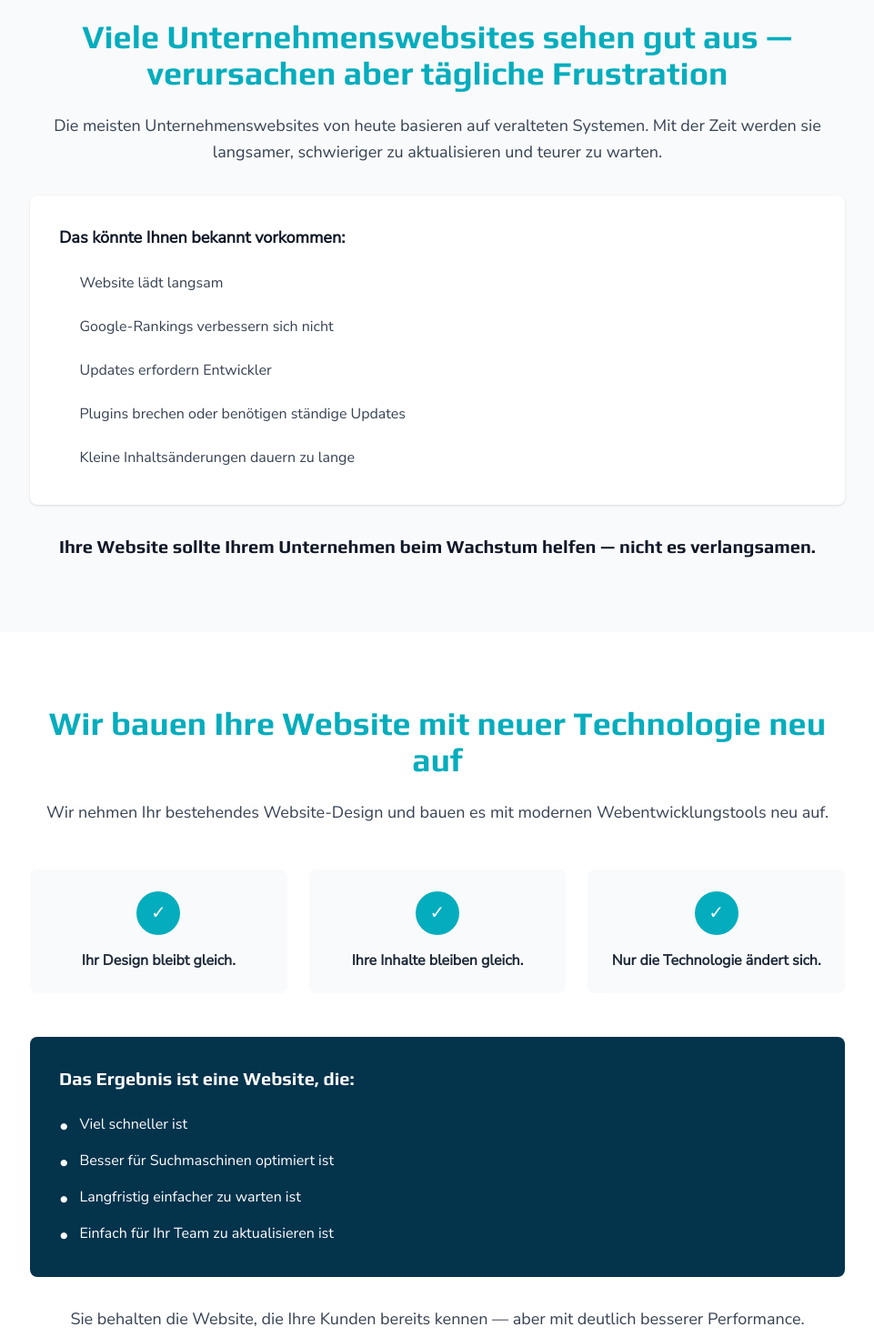
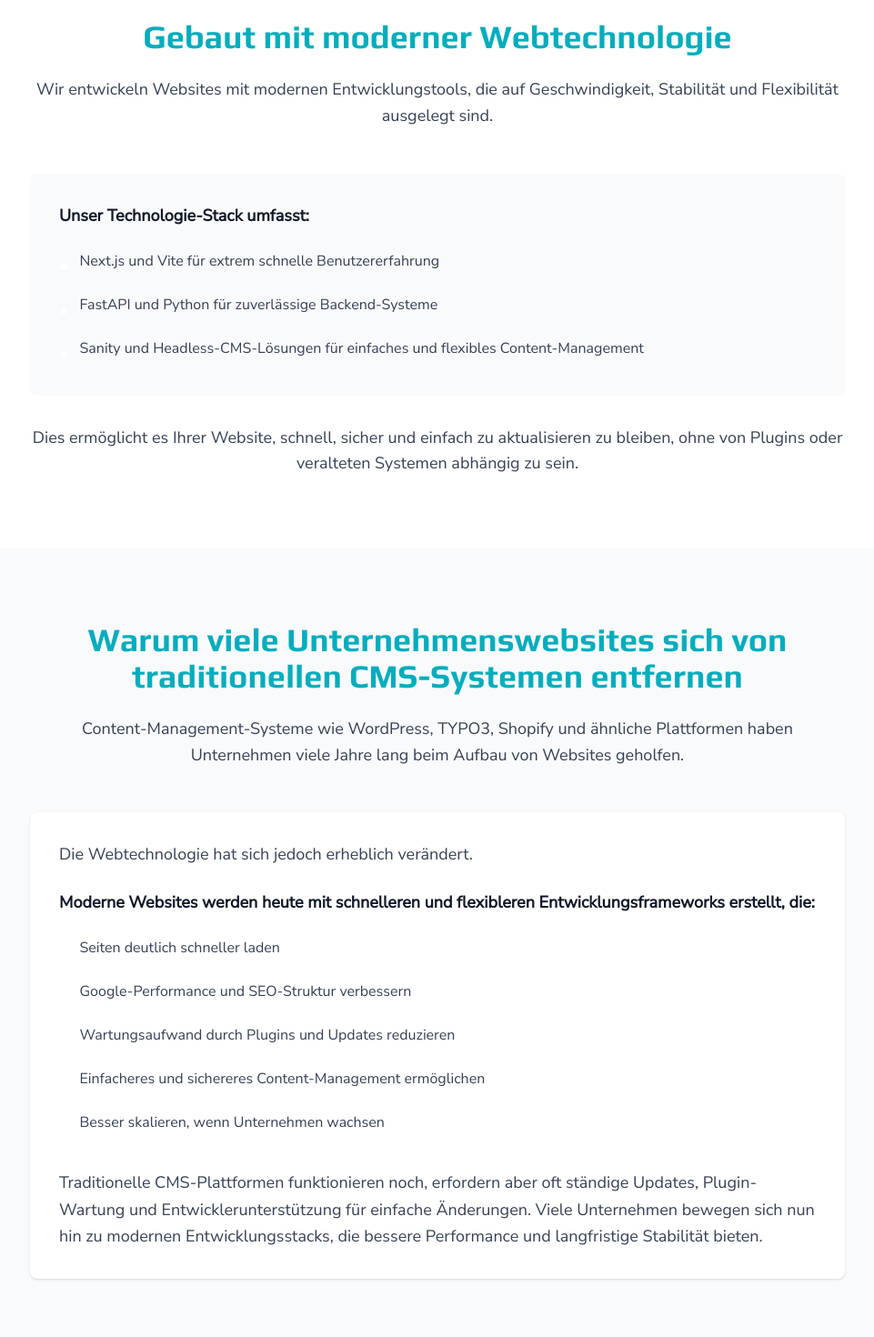
Before and after one commit to reidevaliaj/code-studio, a Next.js app: page /de/website-rebuild in a window 1280 px wide. Shown: the part 860-2330 px from the top of the page at 91% size, without its empty margins (159-1120 px from the left). Built offline with nearby package versions, Linux system fonts and the light colour scheme.

Commit message:
Last changes6

```diff
--- /dev/null
+++ b/src/app/[locale]/website-rebuild/ModernTechSection.tsx
@@ -0,0 +1,41 @@
+'use client';
+
+import { useTranslations } from 'next-intl';
+import Section from '../../../components/Section';
+
+export default function ModernTechSection() {
+  const t = useTranslations('websiteRebuild.modernTech');
+
+  return (
+    <Section className="py-20 bg-white">
+      <div className="max-w-4xl mx-auto">
+        <div className="text-center mb-12">
+          <h2 className="text-3xl lg:text-4xl font-bold text-gray-900 mb-6 font-heading">
+            {t('title')}
+          </h2>
+          <p className="text-lg text-gray-700 mb-8 leading-relaxed font-sans">
+            {t('description')}
+          </p>
+        </div>
+
+        <div className="bg-gray-50 p-8 rounded-lg mb-8">
+          <p className="text-lg font-semibold text-gray-900 mb-6 font-sans">
+            {t('intro')}
+          </p>
+          <ul className="space-y-4">
+            {t.raw('technologies').map((tech: string, index: number) => (
+              <li key={index} className="flex items-start gap-3">
+                <span className="text-accent-2 text-xl mt-1">•</span>
+                <span className="text-gray-700 font-sans">{tech}</span>
+              </li>
+            ))}
+          </ul>
+        </div>
+
+        <p className="text-center text-lg text-gray-700 font-sans">
+          {t('conclusion')}
+        </p>
+      </div>
+    </Section>
+  );
+}
--- a/src/app/[locale]/website-rebuild/ProblemSection.tsx
+++ /dev/null
@@ -1,37 +0,0 @@
-'use client';
-
-import { useTranslations } from 'next-intl';
-import Section from '../../../components/Section';
-
-export default function ProblemSection() {
-  const t = useTranslations('websiteRebuild.problem');
-
-  return (
-    <Section className="py-20 bg-gray-50">
-      <div className="max-w-4xl mx-auto text-center">
-        <h2 className="text-3xl lg:text-4xl font-bold text-gray-900 mb-6 font-heading">
-          {t('title')}
-        </h2>
-        <p className="text-lg text-gray-700 mb-8 leading-relaxed font-sans">
-          {t('description')}
-        </p>
-        <div className="bg-white p-8 rounded-lg shadow-sm mb-8 text-left">
-          <p className="text-lg font-semibold text-gray-900 mb-6 font-sans">
-            {t('intro')}
-          </p>
-          <ul className="space-y-4">
-            {t.raw('issues').map((issue: string, index: number) => (
-              <li key={index} className="flex items-start gap-3">
-                <span className="text-accent-2 text-xl mt-1">•</span>
-                <span className="text-gray-700 font-sans">{issue}</span>
-              </li>
-            ))}
-          </ul>
-        </div>
-        <p className="text-xl font-semibold text-gray-900 font-heading">
-          {t('conclusion')}
-        </p>
-      </div>
-    </Section>
-  );
-}
--- a/src/app/[locale]/website-rebuild/SolutionSection.tsx
+++ /dev/null
@@ -1,50 +0,0 @@
-'use client';
-
-import { useTranslations } from 'next-intl';
-import Section from '../../../components/Section';
-
-export default function SolutionSection() {
-  const t = useTranslations('websiteRebuild.solution');
-
-  return (
-    <Section className="py-20 bg-white">
-      <div className="max-w-4xl mx-auto">
-        <div className="text-center mb-12">
-          <h2 className="text-3xl lg:text-4xl font-bold text-gray-900 mb-6 font-heading">
-            {t('title')}
-          </h2>
-          <p className="text-lg text-gray-700 mb-8 leading-relaxed font-sans">
-            {t('description')}
-          </p>
-        </div>
-
-        <div className="grid grid-cols-1 md:grid-cols-3 gap-6 mb-12">
-          {t.raw('points').map((point: string, index: number) => (
-            <div key={index} className="bg-gray-50 p-6 rounded-lg text-center">
-              <div className="w-12 h-12 bg-accent-2 rounded-full flex items-center justify-center mx-auto mb-4">
-                <span className="text-white text-xl">✓</span>
-              </div>
-              <p className="text-gray-800 font-semibold font-sans">{point}</p>
-            </div>
-          ))}
-        </div>
-
-        <div className="bg-accent text-white p-8 rounded-lg">
-          <p className="text-xl font-semibold mb-6 font-heading">{t('result')}</p>
-          <ul className="space-y-3">
-            {t.raw('benefits').map((benefit: string, index: number) => (
-              <li key={index} className="flex items-start gap-3">
-                <span className="text-accent-2 text-xl">•</span>
-                <span className="font-sans">{benefit}</span>
-              </li>
-            ))}
-          </ul>
-        </div>
-
-        <p className="text-center text-lg text-gray-700 mt-8 font-sans">
-          {t('conclusion')}
-        </p>
-      </div>
-    </Section>
-  );
-}
--- /dev/null
+++ b/src/app/[locale]/website-rebuild/WhyMoveAwaySection.tsx
@@ -0,0 +1,46 @@
+'use client';
+
+import { useTranslations } from 'next-intl';
+import Section from '../../../components/Section';
+
+export default function WhyMoveAwaySection() {
+  const t = useTranslations('websiteRebuild.whyMoveAway');
+
+  return (
+    <Section className="py-20 bg-gray-50">
+      <div className="max-w-4xl mx-auto">
+        <div className="text-center mb-12">
+          <h2 className="text-3xl lg:text-4xl font-bold text-gray-900 mb-6 font-heading">
+            {t('title')}
+          </h2>
+          <p className="text-lg text-gray-700 mb-8 leading-relaxed font-sans">
+            {t('description')}
+          </p>
+        </div>
+
+        <div className="bg-white p-8 rounded-lg shadow-sm mb-8">
+          <p className="text-lg text-gray-700 mb-6 leading-relaxed font-sans">
+            {t('intro')}
+          </p>
+
+          <p className="text-lg font-semibold text-gray-900 mb-6 font-sans">
+            {t('modernBenefits')}
+          </p>
+
+          <ul className="space-y-4 mb-8">
+            {t.raw('benefits').map((benefit: string, index: number) => (
+              <li key={index} className="flex items-start gap-3">
+                <span className="text-accent-2 text-xl mt-1">•</span>
+                <span className="text-gray-700 font-sans">{benefit}</span>
+              </li>
+            ))}
+          </ul>
+
+          <p className="text-lg text-gray-700 leading-relaxed font-sans">
+            {t('conclusion')}
+          </p>
+        </div>
+      </div>
+    </Section>
+  );
+}
--- a/src/app/[locale]/website-rebuild/page.tsx
+++ b/src/app/[locale]/website-rebuild/page.tsx
@@ -1,7 +1,7 @@
 import { Metadata } from 'next';
 import HeroSection from '../../../components/HeroSection';
-import ProblemSection from './ProblemSection';
-import SolutionSection from './SolutionSection';
+import ModernTechSection from './ModernTechSection';
+import WhyMoveAwaySection from './WhyMoveAwaySection';
 import BenefitsSection from './BenefitsSection';
 import ProcessSection from './ProcessSection';
 import PricingSection from './PricingSection';
@@ -10,11 +10,11 @@ import CTASection from './CTASection';
 
 export const metadata: Metadata = {
   title: 'Website Rebuild Service - Faster, SEO-Stronger, Easier to Manage',
-  description: 'We rebuild your current website using new technology that makes it load faster, rank better on Google, and become easier to manage — while keeping your existing layout and content.',
+  description: 'We rebuild your website using modern web technology that improves speed, SEO performance, and content management — while keeping your current design or redesigning it if you want.',
   keywords: 'website rebuild, website migration, faster website, SEO optimization, website performance',
   openGraph: {
     title: 'Website Rebuild Service - Faster, SEO-Stronger, Easier to Manage',
-    description: 'We rebuild your current website using new technology that makes it load faster, rank better on Google, and become easier to manage — while keeping your existing layout and content.',
+    description: 'We rebuild your website using modern web technology that improves speed, SEO performance, and content management — while keeping your current design or redesigning it if you want.',
     type: 'website',
   },
 };
@@ -27,8 +27,8 @@ export default function WebsiteRebuildPage() {
         imageSrc="/images/webaplication.jpg"
         ctaHref="#cta-section"
       />
-      <ProblemSection />
-      <SolutionSection />
+      <ModernTechSection />
+      <WhyMoveAwaySection />
       <BenefitsSection />
       <ProcessSection />
       <PricingSection />
```
Also changed, not shown: src/messages/de.json, src/messages/en.json.
